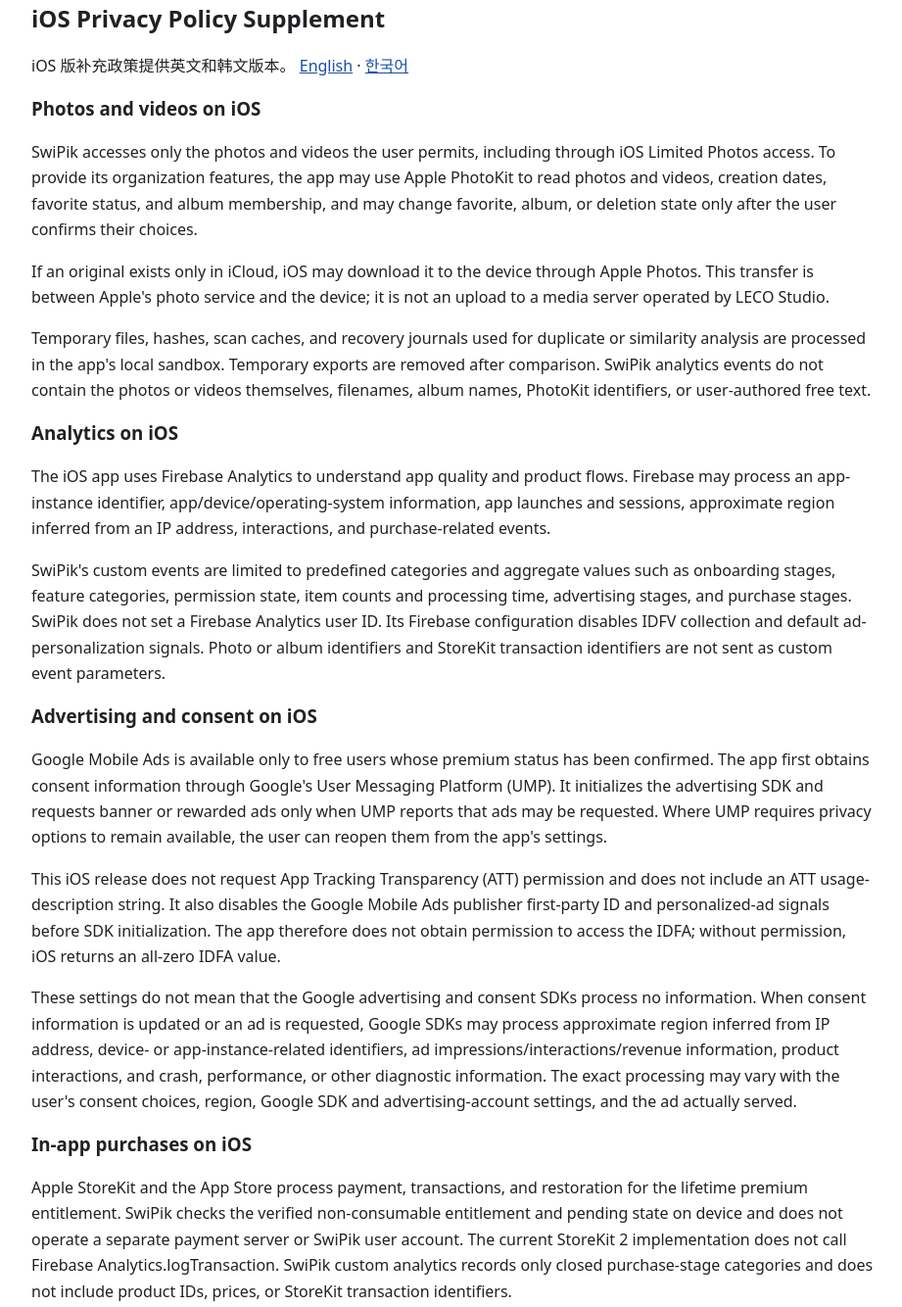
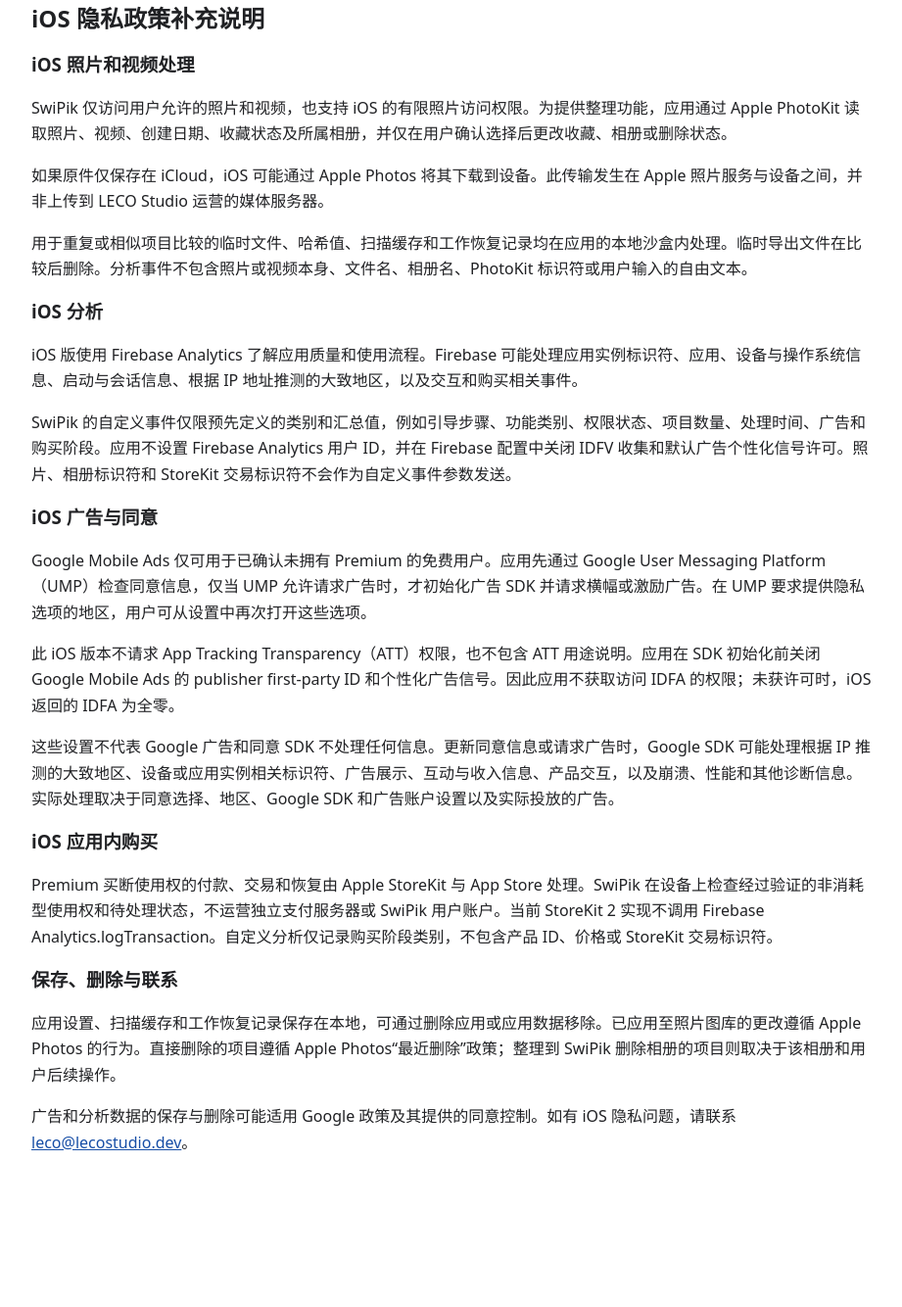
Before and after one commit to leco-studio-dev/swipik-privacy, a plain HTML site: page zh-CN/index.html in a window 1280 px wide. Shown: the part 678-2012 px from the top of the page at 98% size, without its empty margins (178-1099 px from the left). After the commit the page ends 1889 px from the top, so only its background shows below. Drawn offline with Linux system fonts and the light colour scheme.

Commit message:
Localize approved iOS privacy supplement for Japanese and Chinese

```diff
--- a/zh-CN/index.html
+++ b/zh-CN/index.html
@@ -1,19 +1,19 @@
 <!doctype html><html lang="zh-CN"><head><meta charset="utf-8"><meta name="viewport" content="width=device-width,initial-scale=1"><title>SwiPik 隐私政策</title><style>body{font:16px/1.65 system-ui,-apple-system,sans-serif;max-width:860px;margin:32px auto;padding:0 22px;color:#202124}nav{display:flex;flex-wrap:wrap;gap:14px}h1,h2,h3{line-height:1.3}section{margin-top:36px}a{color:#174ea6}p{overflow-wrap:anywhere}</style></head><body><nav><a href="../ko/">한국어</a> <a href="../en/">English</a> <a href="../ja/">日本語</a> <a href="../zh-CN/">简体中文</a> <a href="../zh-TW/">繁體中文</a></nav><h1>SwiPik 隐私政策</h1><section id="android-policy"><h2>Android</h2><h2>本地处理</h2><p>SwiPik 在您的设备上本地处理获准访问的照片和视频。开发者不运营媒体或帐户服务器。</p><h2>Meta App Events</h2><p>仅当您在 SwiPik 中单独允许时，Meta App Events 才会将应用安装和打开信息、设备和广告标识符以及网络信息发送给 Meta，用于衡量和优化 Facebook 和 Instagram 广告。SwiPik 不会发送媒体内容、文件名、相册名称、滑动方向、整理详情或自定义 Meta 事件。请参阅 <a href="https://www.facebook.com/privacy/policy/">Meta 隐私政策</a>。该衡量默认关闭，提供独立的“允许/暂不”选择，您可随时通过设置中的 Facebook 和 Instagram 广告衡量开关将其关闭。它独立于 Google UMP 同意，并非个性化广告同意。</p><p>Google 的处理受 <a href="https://policies.google.com/privacy">Google 隐私权政策</a>约束。</p><section id="data-deletion"><h2>数据删除和隐私协助</h2><p>媒体和应用偏好设置保留在您的设备上。您可以使用 Android 控制功能删除媒体、清除 SwiPik 应用数据或卸载应用。如需隐私咨询或删除协助，请联系 <a href="mailto:leco@lecostudio.dev">leco@lecostudio.dev</a>。</p></section></section>
-<section id="ios-privacy" lang="en"><h2>iOS Privacy Policy Supplement</h2><p lang="zh-CN">iOS 版补充政策提供英文和韩文版本。 <a href="../en/#ios-privacy">English</a> · <a href="../ko/#ios-privacy">한국어</a></p>
-<h3>Photos and videos on iOS</h3>
-<p>SwiPik accesses only the photos and videos the user permits, including through iOS Limited Photos access. To provide its organization features, the app may use Apple PhotoKit to read photos and videos, creation dates, favorite status, and album membership, and may change favorite, album, or deletion state only after the user confirms their choices.</p>
-<p>If an original exists only in iCloud, iOS may download it to the device through Apple Photos. This transfer is between Apple's photo service and the device; it is not an upload to a media server operated by LECO Studio.</p>
-<p>Temporary files, hashes, scan caches, and recovery journals used for duplicate or similarity analysis are processed in the app's local sandbox. Temporary exports are removed after comparison. SwiPik analytics events do not contain the photos or videos themselves, filenames, album names, PhotoKit identifiers, or user-authored free text.</p>
-<h3>Analytics on iOS</h3>
-<p>The iOS app uses Firebase Analytics to understand app quality and product flows. Firebase may process an app-instance identifier, app/device/operating-system information, app launches and sessions, approximate region inferred from an IP address, interactions, and purchase-related events.</p>
-<p>SwiPik's custom events are limited to predefined categories and aggregate values such as onboarding stages, feature categories, permission state, item counts and processing time, advertising stages, and purchase stages. SwiPik does not set a Firebase Analytics user ID. Its Firebase configuration disables IDFV collection and default ad-personalization signals. Photo or album identifiers and StoreKit transaction identifiers are not sent as custom event parameters.</p>
-<h3>Advertising and consent on iOS</h3>
-<p>Google Mobile Ads is available only to free users whose premium status has been confirmed. The app first obtains consent information through Google's User Messaging Platform (UMP). It initializes the advertising SDK and requests banner or rewarded ads only when UMP reports that ads may be requested. Where UMP requires privacy options to remain available, the user can reopen them from the app's settings.</p>
-<p>This iOS release does not request App Tracking Transparency (ATT) permission and does not include an ATT usage-description string. It also disables the Google Mobile Ads publisher first-party ID and personalized-ad signals before SDK initialization. The app therefore does not obtain permission to access the IDFA; without permission, iOS returns an all-zero IDFA value.</p>
-<p>These settings do not mean that the Google advertising and consent SDKs process no information. When consent information is updated or an ad is requested, Google SDKs may process approximate region inferred from IP address, device- or app-instance-related identifiers, ad impressions/interactions/revenue information, product interactions, and crash, performance, or other diagnostic information. The exact processing may vary with the user's consent choices, region, Google SDK and advertising-account settings, and the ad actually served.</p>
-<h3>In-app purchases on iOS</h3>
-<p>Apple StoreKit and the App Store process payment, transactions, and restoration for the lifetime premium entitlement. SwiPik checks the verified non-consumable entitlement and pending state on device and does not operate a separate payment server or SwiPik user account. The current StoreKit 2 implementation does not call Firebase Analytics.logTransaction. SwiPik custom analytics records only closed purchase-stage categories and does not include product IDs, prices, or StoreKit transaction identifiers.</p>
-<h3>Retention, deletion, and contact</h3>
-<p>App settings, scan caches, and recovery journals are stored locally and can be removed by deleting the app or its app data. Changes already applied to the photo library follow Apple Photos behavior. Directly deleted items follow the Apple Photos Recently Deleted policy; items staged in a SwiPik deletion album remain subject to that album and the user's later actions.</p>
-<p>Google policies and the available consent controls may apply to retention and deletion choices for advertising and analytics data. For questions about iOS privacy, contact leco@lecostudio.dev.</p></section>
+<section id="ios-privacy" lang="zh-CN"><h2>iOS 隐私政策补充说明</h2>
+<h3>iOS 照片和视频处理</h3>
+<p>SwiPik 仅访问用户允许的照片和视频，也支持 iOS 的有限照片访问权限。为提供整理功能，应用通过 Apple PhotoKit 读取照片、视频、创建日期、收藏状态及所属相册，并仅在用户确认选择后更改收藏、相册或删除状态。</p>
+<p>如果原件仅保存在 iCloud，iOS 可能通过 Apple Photos 将其下载到设备。此传输发生在 Apple 照片服务与设备之间，并非上传到 LECO Studio 运营的媒体服务器。</p>
+<p>用于重复或相似项目比较的临时文件、哈希值、扫描缓存和工作恢复记录均在应用的本地沙盒内处理。临时导出文件在比较后删除。分析事件不包含照片或视频本身、文件名、相册名、PhotoKit 标识符或用户输入的自由文本。</p>
+<h3>iOS 分析</h3>
+<p>iOS 版使用 Firebase Analytics 了解应用质量和使用流程。Firebase 可能处理应用实例标识符、应用、设备与操作系统信息、启动与会话信息、根据 IP 地址推测的大致地区，以及交互和购买相关事件。</p>
+<p>SwiPik 的自定义事件仅限预先定义的类别和汇总值，例如引导步骤、功能类别、权限状态、项目数量、处理时间、广告和购买阶段。应用不设置 Firebase Analytics 用户 ID，并在 Firebase 配置中关闭 IDFV 收集和默认广告个性化信号许可。照片、相册标识符和 StoreKit 交易标识符不会作为自定义事件参数发送。</p>
+<h3>iOS 广告与同意</h3>
+<p>Google Mobile Ads 仅可用于已确认未拥有 Premium 的免费用户。应用先通过 Google User Messaging Platform（UMP）检查同意信息，仅当 UMP 允许请求广告时，才初始化广告 SDK 并请求横幅或激励广告。在 UMP 要求提供隐私选项的地区，用户可从设置中再次打开这些选项。</p>
+<p>此 iOS 版本不请求 App Tracking Transparency（ATT）权限，也不包含 ATT 用途说明。应用在 SDK 初始化前关闭 Google Mobile Ads 的 publisher first-party ID 和个性化广告信号。因此应用不获取访问 IDFA 的权限；未获许可时，iOS 返回的 IDFA 为全零。</p>
+<p>这些设置不代表 Google 广告和同意 SDK 不处理任何信息。更新同意信息或请求广告时，Google SDK 可能处理根据 IP 推测的大致地区、设备或应用实例相关标识符、广告展示、互动与收入信息、产品交互，以及崩溃、性能和其他诊断信息。实际处理取决于同意选择、地区、Google SDK 和广告账户设置以及实际投放的广告。</p>
+<h3>iOS 应用内购买</h3>
+<p>Premium 买断使用权的付款、交易和恢复由 Apple StoreKit 与 App Store 处理。SwiPik 在设备上检查经过验证的非消耗型使用权和待处理状态，不运营独立支付服务器或 SwiPik 用户账户。当前 StoreKit 2 实现不调用 Firebase Analytics.logTransaction。自定义分析仅记录购买阶段类别，不包含产品 ID、价格或 StoreKit 交易标识符。</p>
+<h3>保存、删除与联系</h3>
+<p>应用设置、扫描缓存和工作恢复记录保存在本地，可通过删除应用或应用数据移除。已应用至照片图库的更改遵循 Apple Photos 的行为。直接删除的项目遵循 Apple Photos“最近删除”政策；整理到 SwiPik 删除相册的项目则取决于该相册和用户后续操作。</p>
+<p>广告和分析数据的保存与删除可能适用 Google 政策及其提供的同意控制。如有 iOS 隐私问题，请联系 <a href="mailto:leco@lecostudio.dev">leco@lecostudio.dev</a>。</p></section>
 </body></html>
```
Also changed, not shown: ja/index.html (+17 -17 lines), ko/index.html (+1 -1 lines), zh-TW/index.html (+17 -17 lines).
